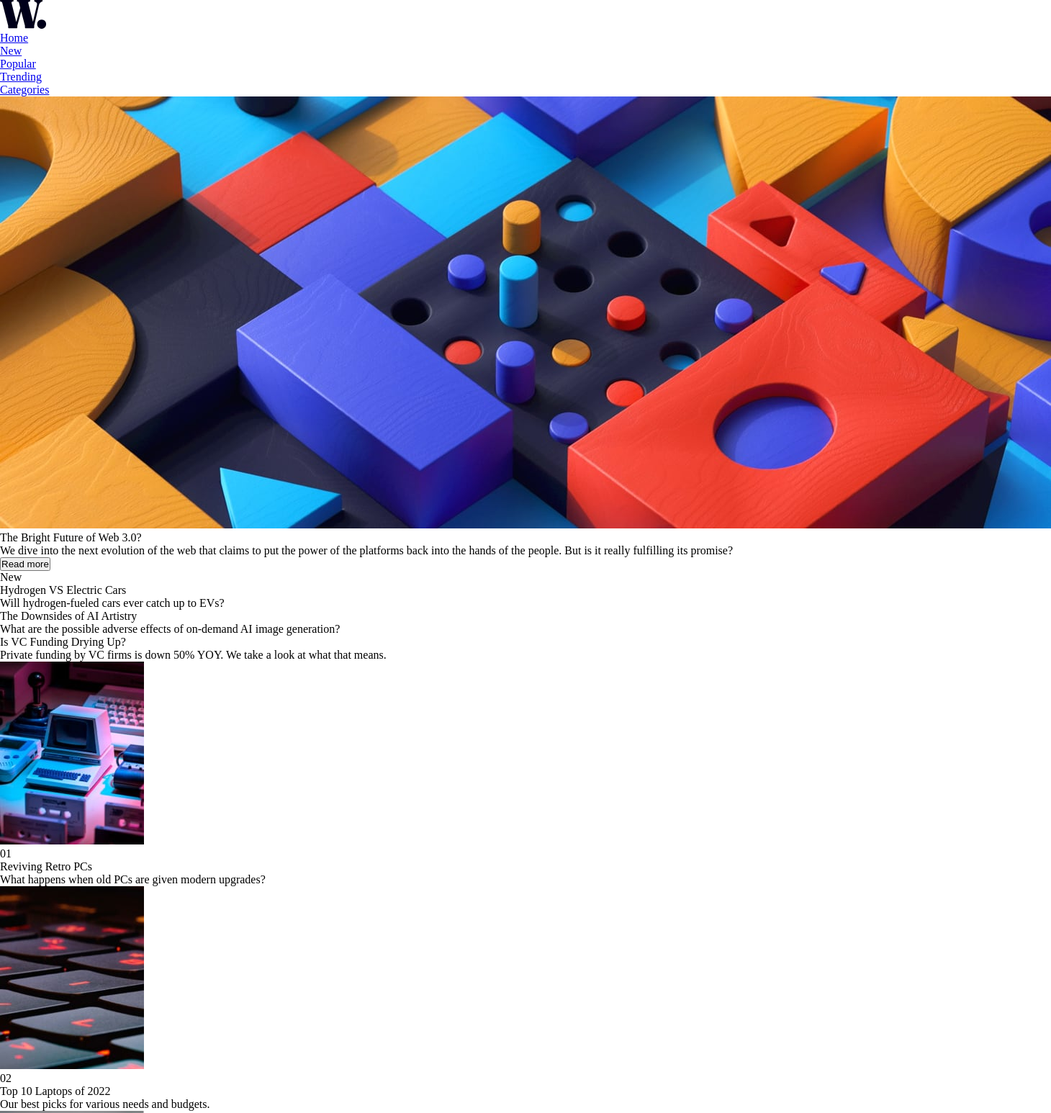
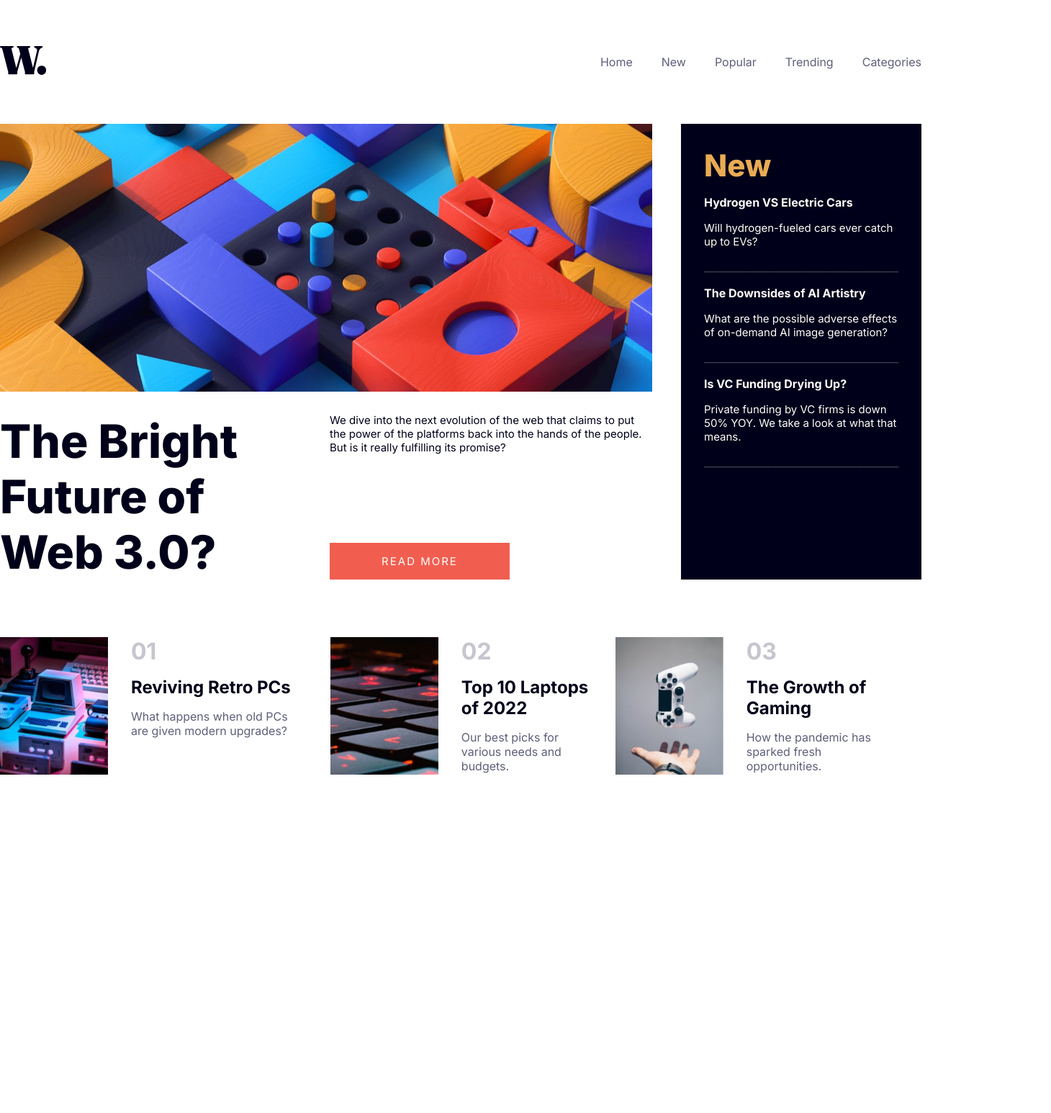
Before and after one commit to LivingGhoull/FM-new-homepage, a website built with Vite: page index.html in a window 1280 px wide. Shown: the top 1546 px of the page at 72% size, 1460 px wide, since content can reach past the window. After the commit the page ends 1156 px from the top, so only its background shows below. Built offline with nearby package versions, Linux system fonts and the light colour scheme.

Commit message:
static design mostly work

```diff
--- a/index.html
+++ b/index.html
@@ -18,72 +18,91 @@
 
   <body>
     <header>
-      <a href=""><img src="/assets/images/logo.svg" alt="logo" /></a>
+      <a href="#"><img src="/assets/images/logo.svg" alt="logo" /></a>
       <nav>
         <ul>
-          <li><a href="#">Home</a></li>
-          <li><a href="#">New</a></li>
-          <li><a href="#">Popular</a></li>
-          <li><a href="#">Trending</a></li>
-          <li><a href="#">Categories</a></li>
+          <li><a class="nav-link" href="#">Home</a></li>
+          <li><a class="nav-link" href="#">New</a></li>
+          <li><a class="nav-link" href="#">Popular</a></li>
+          <li><a class="nav-link" href="#">Trending</a></li>
+          <li><a class="nav-link" href="#">Categories</a></li>
         </ul>
       </nav>
     </header>
 
     <main>
-      <div>
+      <div class="flex-contianer">
         <section class="hero-container">
-          <img src="/assets/images/image-web-3-desktop.jpg" alt="hero-img" />
-          <p>The Bright Future of Web 3.0?</p>
-          <p>
-            We dive into the next evolution of the web that claims to put the
-            power of the platforms back into the hands of the people. But is it
-            really fulfilling its promise?
-          </p>
-          <button>Read more</button>
+          <div>
+            <img id="hero-desktop-img" src="/assets/images/image-web-3-desktop.jpg" alt="hero-desktop-img" />
+            <img id="hero-mobile-img" src="/assets/images/image-web-3-mobile.jpg" alt="hero-mobile-img">
+          </div>
+          <div>
+            <p class="h1">The Bright Future of Web 3.0?</p>
+          </div>
+          <div>
+            <p class="p">
+              We dive into the next evolution of the web that claims to put the
+              power of the platforms back into the hands of the people. But is
+              it really fulfilling its promise?
+            </p>
+            <button class="btn">READ MORE</button>
+          </div>
         </section>
 
-        <div>
-          <p>New</p>
-          <div>
-            <p>Hydrogen VS Electric Cars</p>
-            <p>Will hydrogen-fueled cars ever catch up to EVs?</p>
+        <aside>
+          <p class="new-h1">New</p>
+          <div class="new-artical">
+            <a href="#" class="new-a">Hydrogen VS Electric Cars</a>
+            <p class="new-p">Will hydrogen-fueled cars ever catch up to EVs?</p>
           </div>
-          <div>
-            <p>The Downsides of AI Artistry</p>
-            <p>
+          <div class="new-artical">
+            <a href="#" class="new-a">The Downsides of AI Artistry</a>
+            <p class="new-p">
               What are the possible adverse effects of on-demand AI image
               generation?
             </p>
           </div>
-          <div>
-            <p>Is VC Funding Drying Up?</p>
-            <p>
+          <div class="new-artical">
+            <a href="#" class="new-a">Is VC Funding Drying Up?</a>
+            <p class="new-p">
               Private funding by VC firms is down 50% YOY. We take a look at
               what that means.
             </p>
           </div>
-        </div>
+        </aside>
       </div>
 
-      <section>
+      <section class="articals">
         <div>
           <img src="/assets/images/image-retro-pcs.jpg" alt="Retro PCs" />
-          <p>01</p>
-          <p>Reviving Retro PCs</p>
-          <p>What happens when old PCs are given modern upgrades?</p>
+          <div class="artical-info">
+            <p class="articals-nr">01</p>
+            <p class="articals-h4">Reviving Retro PCs</p>
+            <p>What happens when old PCs are given modern upgrades?</p>
+          </div>
         </div>
         <div>
-          <img src="/assets/images/image-top-laptops.jpg" alt="Top 10 Laptops" />
-          <p>02</p>
-          <p>Top 10 Laptops of 2022</p>
-          <p>Our best picks for various needs and budgets.</p>
+          <img
+            src="/assets/images/image-top-laptops.jpg"
+            alt="Top 10 Laptops"
+          />
+          <div class="artical-info">
+            <p class="articals-nr">02</p>
+            <p class="articals-h4">Top 10 Laptops of 2022</p>
+            <p>Our best picks for various needs and budgets.</p>
+          </div>
         </div>
         <div>
-          <img src="/assets/images/image-gaming-growth.jpg" alt="Gaming growth" />
-          <p>03</p>
-          <p>The Growth of Gaming</p>
-          <p>How the pandemic has sparked fresh opportunities.</p>
+          <img
+            src="/assets/images/image-gaming-growth.jpg"
+            alt="Gaming growth"
+          />
+          <div class="artical-info">
+            <p class="articals-nr">03</p>
+            <p class="articals-h4">The Growth of Gaming</p>
+            <p>How the pandemic has sparked fresh opportunities.</p>
+          </div>
         </div>
       </section>
     </main>
--- a/style.css
+++ b/style.css
@@ -33,3 +33,193 @@
   margin: 0;
   padding: 0;
 }
+
+body {
+  width: min(var(--desktop-1440), 100%);
+  margin-inline: auto;
+  font-family: var(--ff);
+  color: var(--dark-grayish-blue);
+}
+
+.h1 {
+  font-size: 64px;
+  font-weight: var(--fw-800);
+  color: var(--very-dark-blue)
+}
+
+.p {
+  font-size: var(--fs-par);
+  font-weight: var(--fw-400);
+  color: var(--very-dark-blue)
+}
+
+.new-h1 {
+  color: var(--soft-orange);
+  font-size: 42px;
+  font-weight: var(--fw-800);
+}
+
+.new-p {
+  font-size: var(--fs-par);
+  font-weight: var(--fw-400);
+  color: var(--off-white);
+  padding: 1rem 0;
+}
+
+.new-a {
+  font-weight: var(--fw-700);
+  text-decoration: none;
+  color: var(--off-white);
+}
+.new-a:hover {
+  color: var(--soft-orange);
+}
+
+.btn {
+  background-color: var(--soft-red);
+  color: var(--off-white);
+  font-family: var(--ff);
+  border: 0;
+
+  width: 250px;
+  font-size: var(--fs-par);
+  letter-spacing: 2px;
+
+  padding: 1rem 1rem;
+}
+
+.articals-nr {
+  font-size: 32px;
+  font-weight: var(--fw-700);
+  color: var(--grayish-blue)
+}
+
+.articals-h4 {
+  margin: 1rem 0;
+  font-size: 24px;
+  font-weight: var(--fw-700);
+  color: var(--very-dark-blue)
+}
+/* Headers */
+header {
+  margin: 4rem 0;
+  display: flex;
+  align-items: center;
+  justify-content: space-between;
+}
+
+nav ul{
+  display: flex;
+  gap: 40px;
+  list-style: none;
+}
+
+.nav-link {
+  text-decoration: none;
+  color: var(--dark-grayish-blue);
+}
+
+.nav-link:hover {
+  cursor: pointer;
+  color: var(--soft-orange);
+}
+/* end  */
+
+/* hero section aside container */
+.flex-contianer {
+  display: flex;
+  gap: 40px;
+}
+
+/* hero section */
+.hero-container {
+  display: grid;
+  grid-template-columns: repeat(2, 1fr);
+  gap: 10px;
+}
+
+.hero-container > div:first-child{
+  grid-column: 1 / 3;
+  margin-bottom: 1rem;
+}
+
+.hero-container img {
+  width: 100%;
+}
+
+#hero-mobile-img {
+  display: none;
+}
+
+.hero-container > div:nth-child(2){
+  width: 360px;
+}
+
+.hero-container > div:nth-child(3){
+  display: flex;
+
+  flex-direction: column;
+}
+
+.hero-container > div:nth-child(3) button{
+  margin-top: auto;
+}
+
+
+/* aside */
+.flex-contianer > aside {
+  background-color: var(--very-dark-blue);
+  color: var(--off-white);
+  padding: 2rem;
+}
+
+.new-artical {
+  margin: 1rem 0;
+}
+
+.new-artical::after {
+  content: '_____________________________________';
+  color: rgba(255, 255, 255, 0.25)
+}
+/* end */
+
+/* articals */
+.articals {
+  display: flex;
+  justify-content: space-between;
+  margin: 5rem 0;
+}
+
+.articals > div{
+  display: flex;
+}
+
+.articals > div img{
+  width: 150px;
+}
+
+.artical-info {
+  margin: 0 2rem;
+  display: flex;
+  flex-direction: column;
+}
+
+@media (max-width: 375px) {
+  .hero-container {
+    display: grid;
+    grid-template-columns: repeat(1, 1fr);
+    gap: 10px;
+  }
+
+  #hero-desktop-img {
+    display: none;
+  }
+
+  #hero-desktop-img {
+    display: block;
+  }
+
+  body {
+    background-color: aquamarine;
+  }
+}
```
Lines whose indentation alone changed are shown as unchanged.
